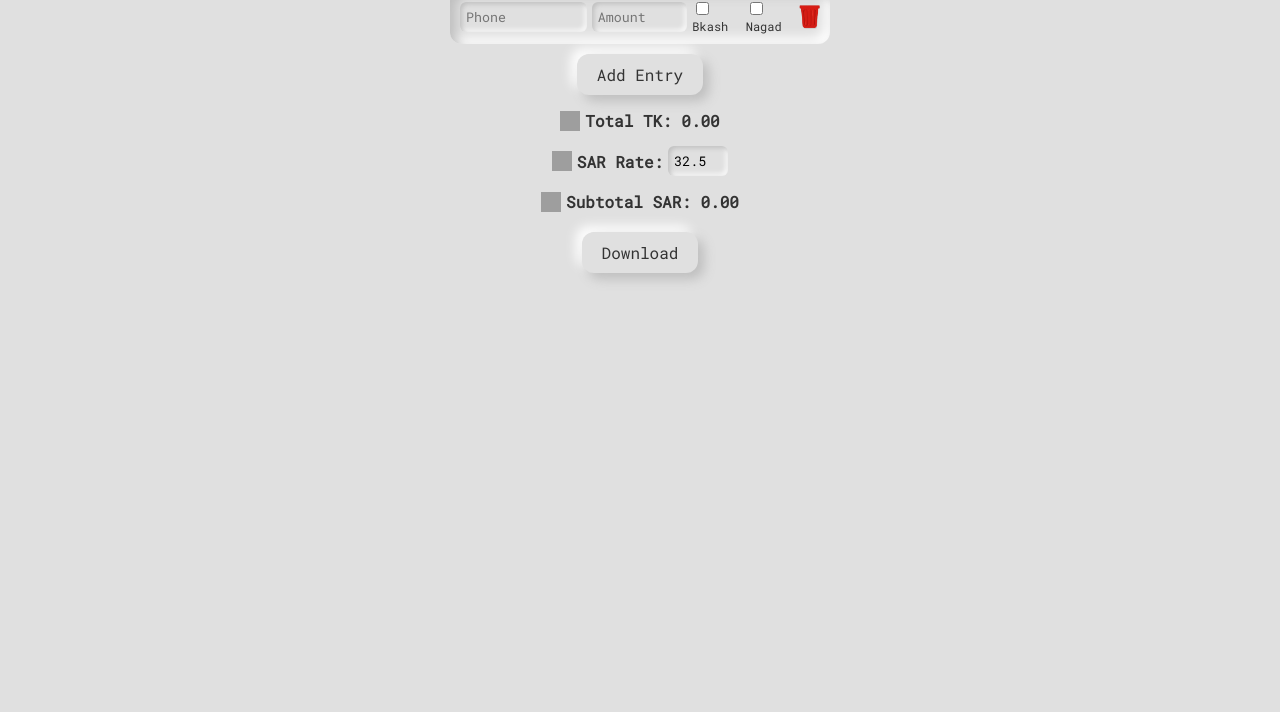
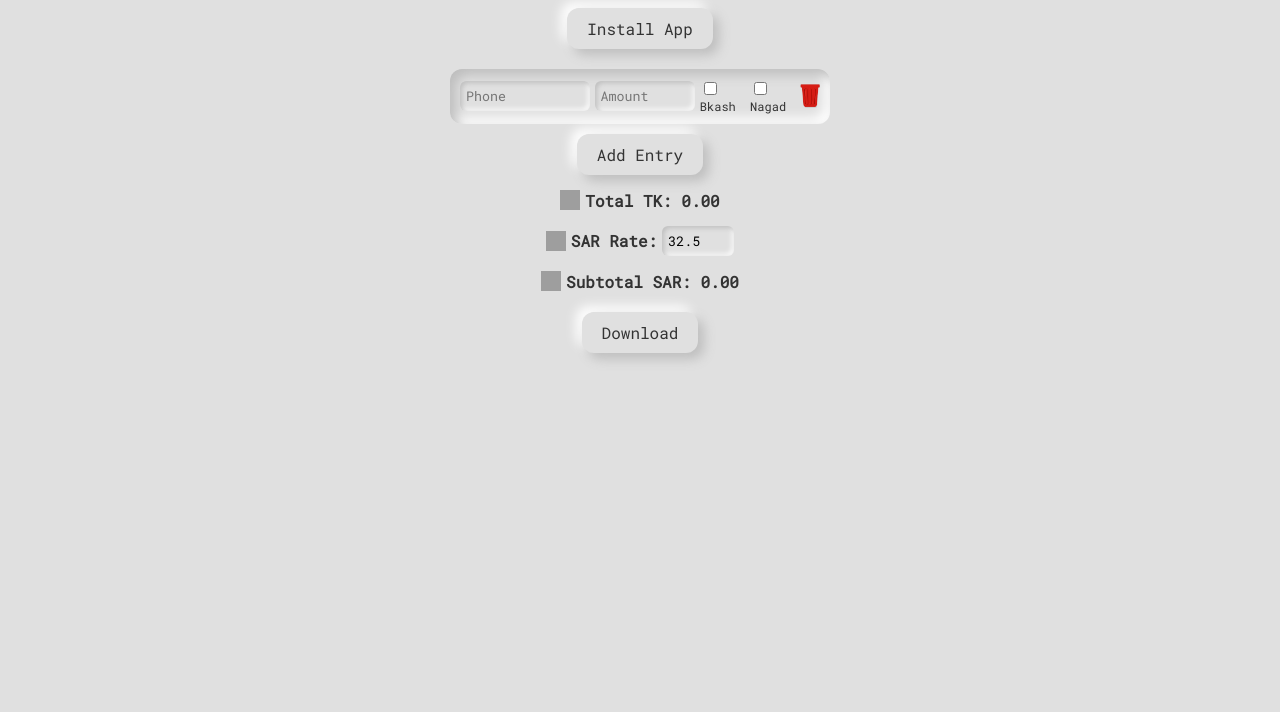
Before and after one commit to zunaidhosse/Bkash-Nagad-number-entry, a plain HTML site: page index.html in a window 1280 px wide. Shown: the part 88-800 px from the top of the page. Drawn offline with Linux system fonts and the light colour scheme; grey boxes are pictures that could not be loaded.

Commit message:
Update index.html

```diff
--- a/index.html
+++ b/index.html
@@ -1,3 +1,4 @@
+<!DOCTYPE html>
 <html lang="en">
   <head>
     <meta charset="UTF-8" />
@@ -6,6 +7,11 @@
     <link href="https://fonts.googleapis.com/css2?family=Roboto+Mono&display=swap" rel="stylesheet" />
     <link rel="stylesheet" href="style.css" />
     <script src="https://html2canvas.hertzen.com/dist/html2canvas.min.js"></script>
+
+    <!-- PWA সম্পর্কিত নতুন ট্যাগ -->
+    <link rel="manifest" href="manifest.json">
+    <meta name="theme-color" content="#e0e0e0">
+    <link rel="apple-touch-icon" href="icon-192.png">
   </head>
   <body>
     <div class="pin-sar-icon" onclick="showOldSarModal()">
@@ -18,6 +24,12 @@
     <div class="history-icon" onclick="toggleHistory()">
       <img src="https://cdn-icons-png.flaticon.com/512/1828/1828911.png" alt="History" />
     </div>
+
+    <!-- নতুন ইনস্টল বাটন যোগ করা হয়েছে -->
+    <div style="text-align: center; margin-bottom: 20px;">
+        <button id="installAppBtn" class="btn install-button hidden">Install App</button>
+    </div>
+
     <div id="entries"></div>
     <div style="text-align: center; margin-top: 10px;">
       <button onclick="addEntry()" class="btn">Add Entry</button>
```
